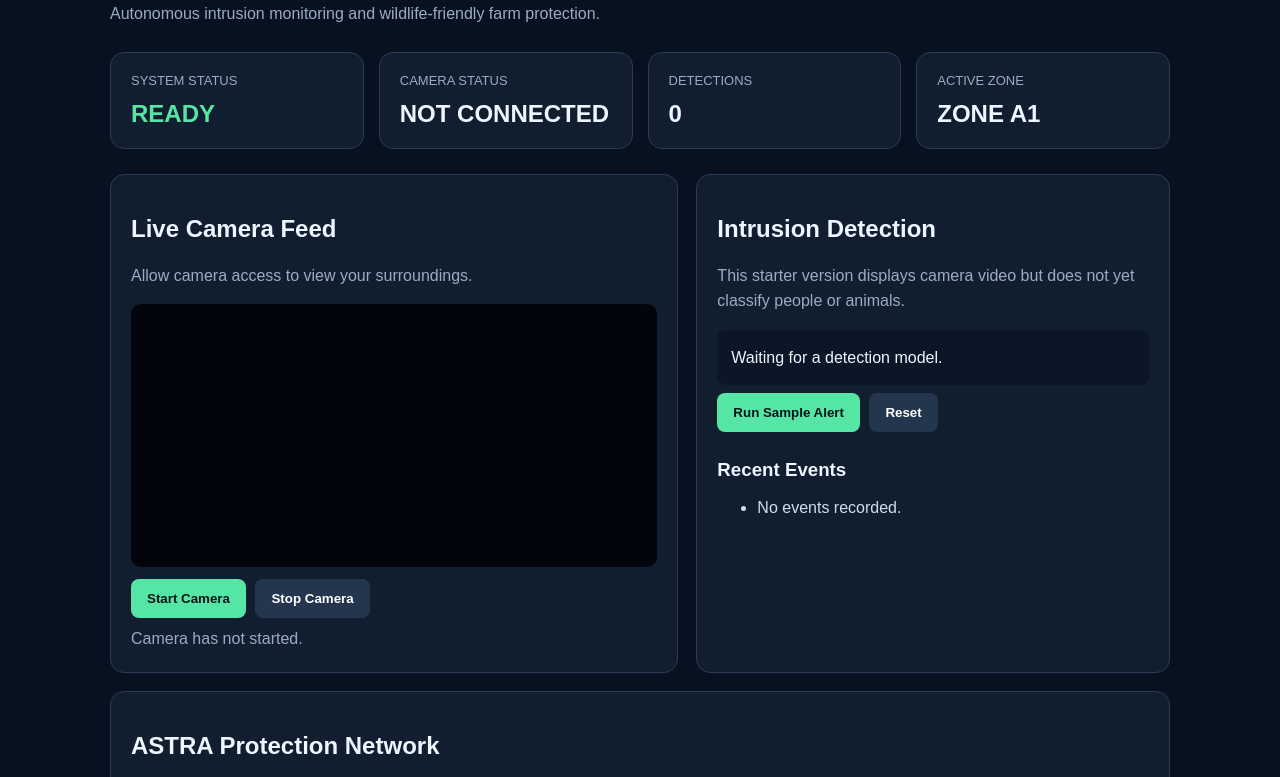
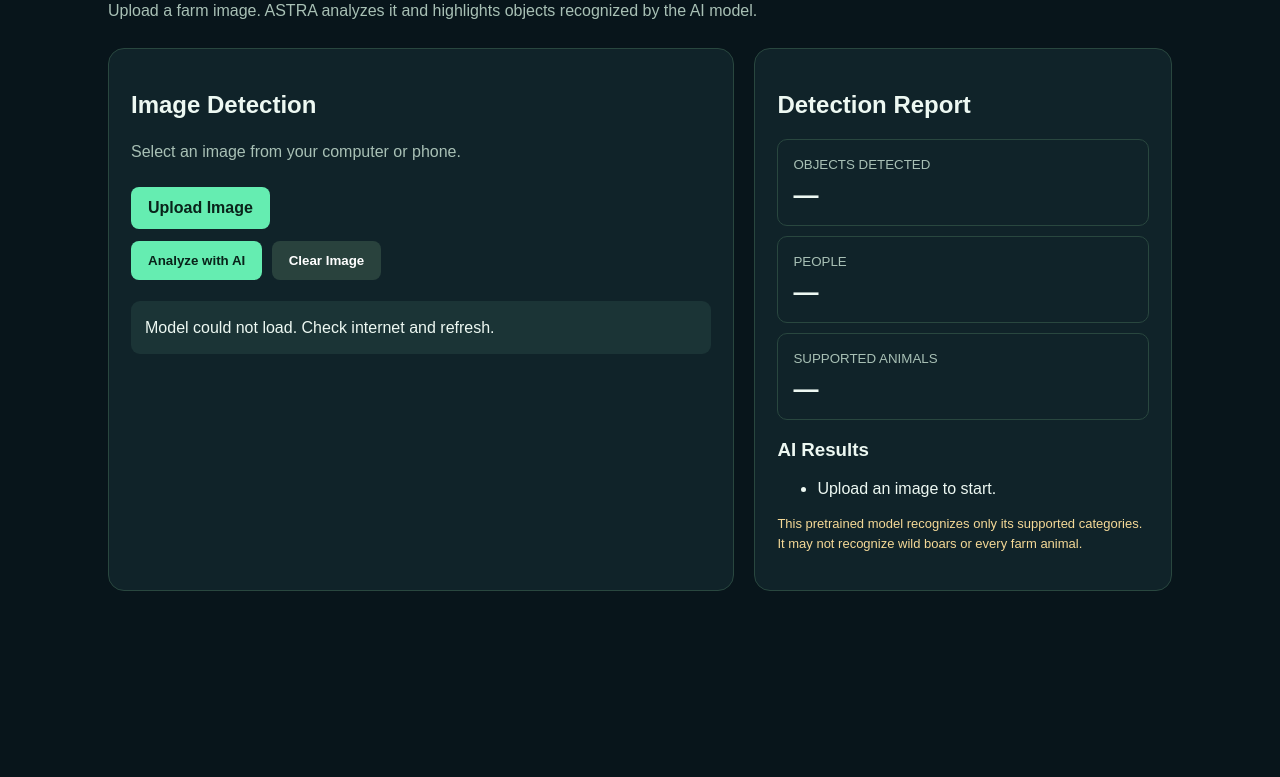
Before and after one commit to Abhitha720/ASTRA-AI-Detection, a plain HTML site: page index.html in a window 1280 px wide. Shown: the part 187-964 px from the top of the page. After the commit the page ends 808 px from the top, so only its background shows below. Drawn offline with Linux system fonts and the light colour scheme.

Commit message:
Update index.html

```diff
--- a/index.html
+++ b/index.html
@@ -1,122 +1,163 @@
+
 <!DOCTYPE html>
 <html lang="en">
 <head>
 <meta charset="UTF-8">
-<meta name="viewport" content="width=device-width, initial-scale=1.0">
-<title>ASTRA | AI Farm Security</title>
+<meta name="viewport" content="width=device-width, initial-scale=1">
+<title>ASTRA AI | Farm Security</title>
+<script src="https://cdn.jsdelivr.net/npm/@tensorflow/tfjs@4.22.0/dist/tf.min.js"></script>
+<script src="https://cdn.jsdelivr.net/npm/@tensorflow-models/coco-ssd@2.2.3/dist/coco-ssd.min.js"></script>
 <style>
 *{box-sizing:border-box}
-body{margin:0;background:#08111f;color:#edf5ff;font-family:Arial,sans-serif}
-header{padding:22px 7%;display:flex;justify-content:space-between;align-items:center;border-bottom:1px solid #253449}
-.logo{font-size:27px;font-weight:bold;color:#55e6a5;letter-spacing:3px}
-.status{color:#55e6a5;font-size:13px}
-main{max-width:1100px;margin:auto;padding:30px 20px}
-h1{font-size:36px;margin-bottom:8px}
-.sub{color:#9aacc5;line-height:1.6}
-.cards{display:grid;grid-template-columns:repeat(auto-fit,minmax(190px,1fr));gap:15px;margin:25px 0}
-.card,.panel{background:#111e30;border:1px solid #293c55;border-radius:14px;padding:20px}
-.label{color:#9aacc5;font-size:13px}
-.value{font-size:24px;font-weight:bold;margin-top:12px}
-.green{color:#55e6a5}
-.yellow{color:#ffd166}
-.layout{display:grid;grid-template-columns:1.2fr 1fr;gap:18px}
-video{width:100%;background:#02060c;border-radius:10px;max-height:330px}
-button{border:0;border-radius:8px;padding:12px 16px;margin:8px 5px 8px 0;font-weight:bold;cursor:pointer}
-.primary{background:#55e6a5;color:#07131a}
-.secondary{background:#24364d;color:white}
-#result{padding:14px;background:#0b1727;border-radius:8px;line-height:1.7;margin-top:12px}
-li{margin:13px 0;color:#cfdded}
-footer{text-align:center;padding:25px;color:#8395ad;font-size:12px}
-@media(max-width:700px){.layout{grid-template-columns:1fr}h1{font-size:29px}}
+body{margin:0;background:#08151b;color:#edf8f2;font-family:Arial,sans-serif}
+header{padding:22px 6%;background:#102a27;border-bottom:1px solid #31554b;display:flex;justify-content:space-between;align-items:center}
+.logo{font-size:28px;letter-spacing:4px;font-weight:bold;color:#65edb1}
+main{max-width:1100px;margin:auto;padding:30px 18px}
+h1{font-size:34px;margin-bottom:8px}
+p{color:#a8c0b5;line-height:1.6}
+.grid{display:grid;grid-template-columns:1.2fr .8fr;gap:20px;margin-top:25px}
+.panel{background:#102329;border:1px solid #29473f;border-radius:16px;padding:22px;min-width:0}
+button,.upload{display:inline-block;padding:12px 17px;border:0;border-radius:8px;background:#65edb1;color:#09231a;font-weight:bold;cursor:pointer;margin:6px 5px 6px 0}
+.secondary{background:#29423d;color:white}
+#preview{position:relative;display:none;margin-top:15px;background:#000;border-radius:10px;overflow:hidden}
+#photo{display:block;width:100%;height:auto}
+#boxes{position:absolute;inset:0;width:100%;height:100%;pointer-events:none}
+.status{padding:14px;border-radius:9px;background:#1b3436;margin-top:15px;line-height:1.6}
+.stat{padding:15px;border:1px solid #29473f;border-radius:10px;margin:10px 0}
+.stat small{color:#a8c0b5}
+.stat strong{display:block;font-size:25px;margin-top:8px}
+li{margin:12px 0}
+.note{font-size:13px;color:#f5d997;line-height:1.6}
+@media(max-width:700px){.grid{grid-template-columns:1fr}h1{font-size:28px}}
 </style>
 </head>
 <body>
 <header>
-<div class="logo">ASTRA</div>
-<div class="status">● SECURITY SYSTEM ONLINE</div>
+ <div class="logo">ASTRA</div>
+ <div id="modelStatus">AI MODEL: LOADING</div>
 </header>
 <main>
-<h1>AI Farm Security Dashboard</h1>
-<p class="sub">Autonomous intrusion monitoring and wildlife-friendly farm protection.</p>
+<h1>AI Farm Security</h1>
+<p>Upload a farm image. ASTRA analyzes it and highlights objects recognized by the AI model.</p>
 
-<section class="cards">
-<div class="card"><div class="label">SYSTEM STATUS</div><div class="value green" id="system">READY</div></div>
-<div class="card"><div class="label">CAMERA STATUS</div><div class="value" id="camStatus">NOT CONNECTED</div></div>
-<div class="card"><div class="label">DETECTIONS</div><div class="value" id="count">0</div></div>
-<div class="card"><div class="label">ACTIVE ZONE</div><div class="value">ZONE A1</div></div>
-</section>
-
-<div class="layout">
+<div class="grid">
 <section class="panel">
-<h2>Live Camera Feed</h2>
-<p class="sub">Allow camera access to view your surroundings.</p>
-<video id="camera" autoplay playsinline muted></video>
-<button class="primary" onclick="startCamera()">Start Camera</button>
-<button class="secondary" onclick="stopCamera()">Stop Camera</button>
-<div id="camMessage" class="sub">Camera has not started.</div>
+<h2>Image Detection</h2>
+<p>Select an image from your computer or phone.</p>
+<label class="upload">Upload Image
+<input id="file" type="file" accept="image/*" hidden>
+</label>
+<div id="preview">
+<img id="photo" alt="Selected image">
+<canvas id="boxes"></canvas>
+</div>
+<br>
+<button id="analyze" disabled>Analyze with AI</button>
+<button class="secondary" id="clear">Clear Image</button>
+<div class="status" id="status">Loading AI model. Please wait...</div>
 </section>
 
 <section class="panel">
-<h2>Intrusion Detection</h2>
-<p class="sub">This starter version displays camera video but does not yet classify people or animals.</p>
-<div id="result">Waiting for a detection model.</div>
-<button class="primary" onclick="demoDetection()">Run Sample Alert</button>
-<button class="secondary" onclick="resetDetection()">Reset</button>
-<h3>Recent Events</h3>
-<ul id="events"><li>No events recorded.</li></ul>
+<h2>Detection Report</h2>
+<div class="stat"><small>OBJECTS DETECTED</small><strong id="count">—</strong></div>
+<div class="stat"><small>PEOPLE</small><strong id="people">—</strong></div>
+<div class="stat"><small>SUPPORTED ANIMALS</small><strong id="animals">—</strong></div>
+<h3>AI Results</h3>
+<ul id="results"><li>Upload an image to start.</li></ul>
+<p class="note">This pretrained model recognizes only its supported categories. It may not recognize wild boars or every farm animal.</p>
 </section>
 </div>
+</main>
+<script>
+const file=document.getElementById('file');
+const photo=document.getElementById('photo');
+const canvas=document.getElementById('boxes');
+const ctx=canvas.getContext('2d');
+const statusBox=document.getElementById('status');
+const analyze=document.getElementById('analyze');
+let model=null, imageURL=null;
 
-<section class="panel" style="margin-top:18px">
-<h2>ASTRA Protection Network</h2>
-<p class="sub">1. Camera captures a scene → 2. AI model identifies a person or animal → 3. Zone alert is generated → 4. Farmer receives a notification.</p>
-<p class="yellow">Prototype status: camera preview available; AI detection and real mobile alerts require further integration.</p>
-</section>
-</main>
-<footer>ASTRA • Intelligent Farm Protection • Prototype Dashboard</footer>
-
-<script>
-let stream=null, detections=0;
-async function startCamera(){
-  const message=document.getElementById('camMessage');
-  if(!navigator.mediaDevices?.getUserMedia){
-    message.textContent='Camera access needs HTTPS or localhost in a supported browser.';
-    return;
-  }
-  try{
-    stream=await navigator.mediaDevices.getUserMedia({video:true,audio:false});
-    document.getElementById('camera').srcObject=stream;
-    document.getElementById('camStatus').textContent='CONNECTED';
-    document.getElementById('system').textContent='CAMERA READY';
-    message.textContent='Camera connected. AI classification is not enabled yet.';
-  }catch(e){
-    message.textContent='Camera unavailable or permission denied. Allow camera access and try again.';
-  }
+async function loadAI(){
+ try{
+  statusBox.textContent='Loading AI model...';
+  model=await cocoSsd.load();
+  document.getElementById('modelStatus').textContent='AI MODEL: READY';
+  statusBox.textContent='AI ready. Upload an image to begin.';
+  analyze.disabled=!imageURL;
+ }catch(e){
+  document.getElementById('modelStatus').textContent='MODEL OFFLINE';
+  statusBox.textContent='Model could not load. Check internet and refresh.';
+ }
 }
-function stopCamera(){
-  if(stream)stream.getTracks().forEach(track=>track.stop());
-  stream=null;
-  document.getElementById('camera').srcObject=null;
-  document.getElementById('camStatus').textContent='NOT CONNECTED';
-  document.getElementById('camMessage').textContent='Camera stopped.';
-}
-function demoDetection(){
-  detections++;
-  document.getElementById('count').textContent=detections;
-  document.getElementById('result').innerHTML=
-    '<span class="yellow">SAMPLE EVENT — NOT A REAL AI DETECTION</span><br>Example category: Person<br>Zone: A1<br>Status: Review required';
-  const list=document.getElementById('events');
-  if(detections===1)list.innerHTML='';
-  const item=document.createElement('li');
-  item.textContent=new Date().toLocaleTimeString()+' — Sample event in Zone A1';
-  list.prepend(item);
-}
-function resetDetection(){
-  detections=0;
-  document.getElementById('count').textContent='0';
-  document.getElementById('result').textContent='Waiting for a detection model.';
-  document.getElementById('events').innerHTML='<li>No events recorded.</li>';
-}
+file.addEventListener('change',()=>{
+ const f=file.files[0];
+ if(!f)return;
+ if(imageURL)URL.revokeObjectURL(imageURL);
+ imageURL=URL.createObjectURL(f);
+ photo.onload=()=>{
+  document.getElementById('preview').style.display='block';
+  canvas.width=photo.naturalWidth;
+  canvas.height=photo.naturalHeight;
+  ctx.clearRect(0,0,canvas.width,canvas.height);
+  analyze.disabled=!model;
+  statusBox.textContent='Image ready. Click Analyze with AI.';
+  document.getElementById('count').textContent='—';
+  document.getElementById('people').textContent='—';
+  document.getElementById('animals').textContent='—';
+  document.getElementById('results').innerHTML='<li>Ready to analyze.</li>';
+ };
+ photo.src=imageURL;
+});
+analyze.addEventListener('click',async()=>{
+ if(!model||!photo.naturalWidth)return;
+ analyze.disabled=true;
+ statusBox.textContent='AI analyzing image...';
+ ctx.clearRect(0,0,canvas.width,canvas.height);
+ try{
+  const predictions=await model.detect(photo);
+  const animalNames=['bird','cat','dog','horse','sheep','cow','elephant','bear','zebra','giraffe'];
+  predictions.forEach(p=>{
+   const [x,y,w,h]=p.bbox;
+   ctx.strokeStyle=p.class==='person'?'#35ff9c':'#ffc857';
+   ctx.lineWidth=Math.max(3,canvas.width/250);
+   ctx.strokeRect(x,y,w,h);
+   const label=p.class+' '+(p.score*100).toFixed(1)+'%';
+   const fs=Math.max(14,canvas.width/55);
+   ctx.font='bold '+fs+'px Arial';
+   const ly=Math.max(fs+8,y);
+   ctx.fillStyle=p.class==='person'?'#087c4c':'#986000';
+   ctx.fillRect(x,ly-fs-8,ctx.measureText(label).width+12,fs+12);
+   ctx.fillStyle='#fff';
+   ctx.fillText(label,x+6,ly);
+  });
+  document.getElementById('count').textContent=predictions.length;
+  document.getElementById('people').textContent=predictions.filter(p=>p.class==='person').length;
+  document.getElementById('animals').textContent=predictions.filter(p=>animalNames.includes(p.class)).length;
+  const list=document.getElementById('results');
+  list.innerHTML='';
+  if(!predictions.length)list.innerHTML='<li>No supported objects detected.</li>';
+  predictions.forEach(p=>{
+   const li=document.createElement('li');
+   li.textContent=p.class+' — '+(p.score*100).toFixed(1)+'% confidence';
+   list.appendChild(li);
+  });
+  statusBox.textContent='Analysis complete. Results are from the pretrained AI model.';
+ }catch(e){statusBox.textContent='Analysis failed. Try another image or refresh.';}
+ finally{analyze.disabled=!model;}
+});
+document.getElementById('clear').addEventListener('click',()=>{
+ if(imageURL)URL.revokeObjectURL(imageURL);
+ imageURL=null;file.value='';photo.removeAttribute('src');
+ document.getElementById('preview').style.display='none';
+ ctx.clearRect(0,0,canvas.width,canvas.height);
+ analyze.disabled=true;
+ document.getElementById('count').textContent='—';
+ document.getElementById('people').textContent='—';
+ document.getElementById('animals').textContent='—';
+ document.getElementById('results').innerHTML='<li>Upload an image to start.</li>';
+ statusBox.textContent=model?'AI ready. Upload an image.':'Waiting for model...';
+});
+loadAI();
 </script>
 </body>
 </html>
```
